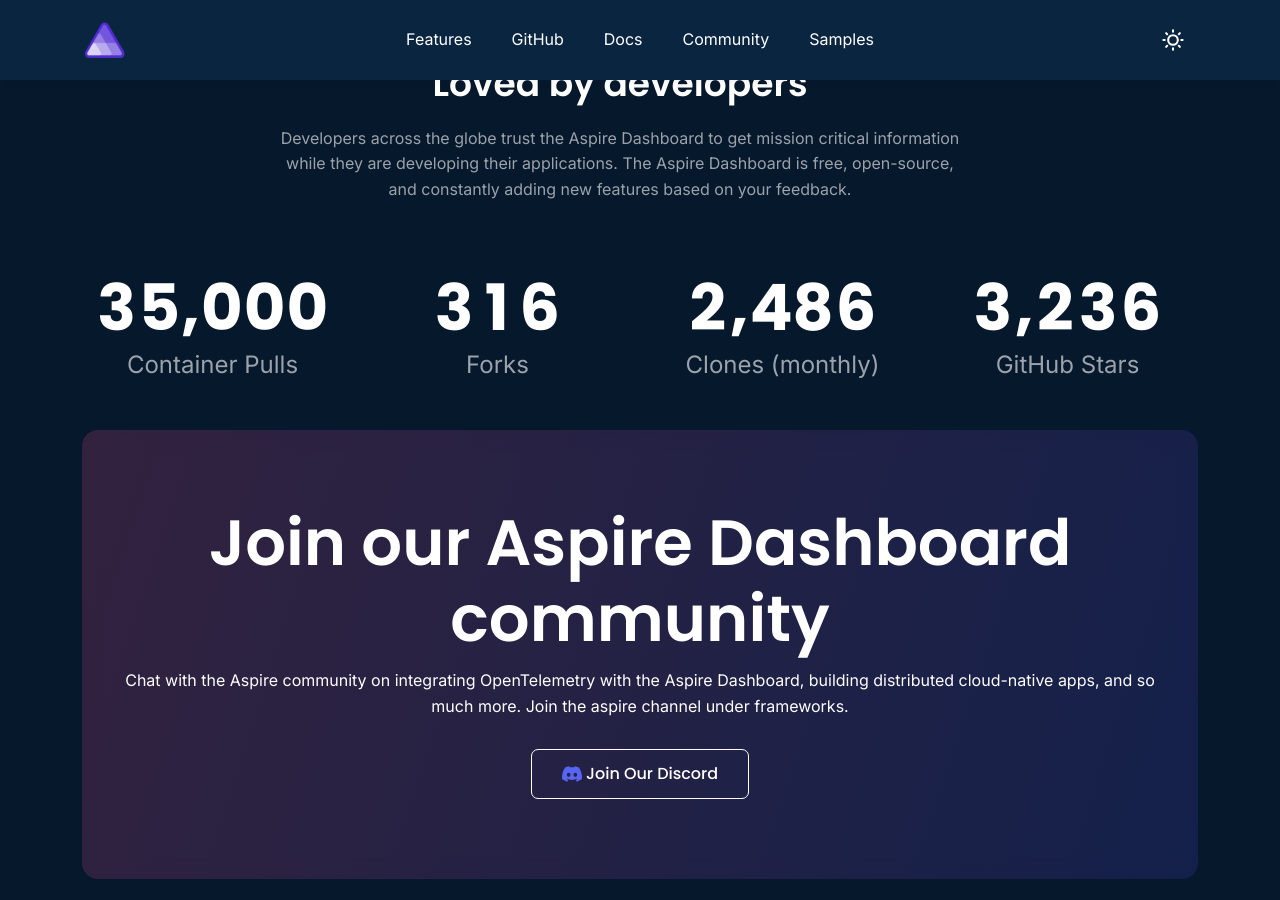
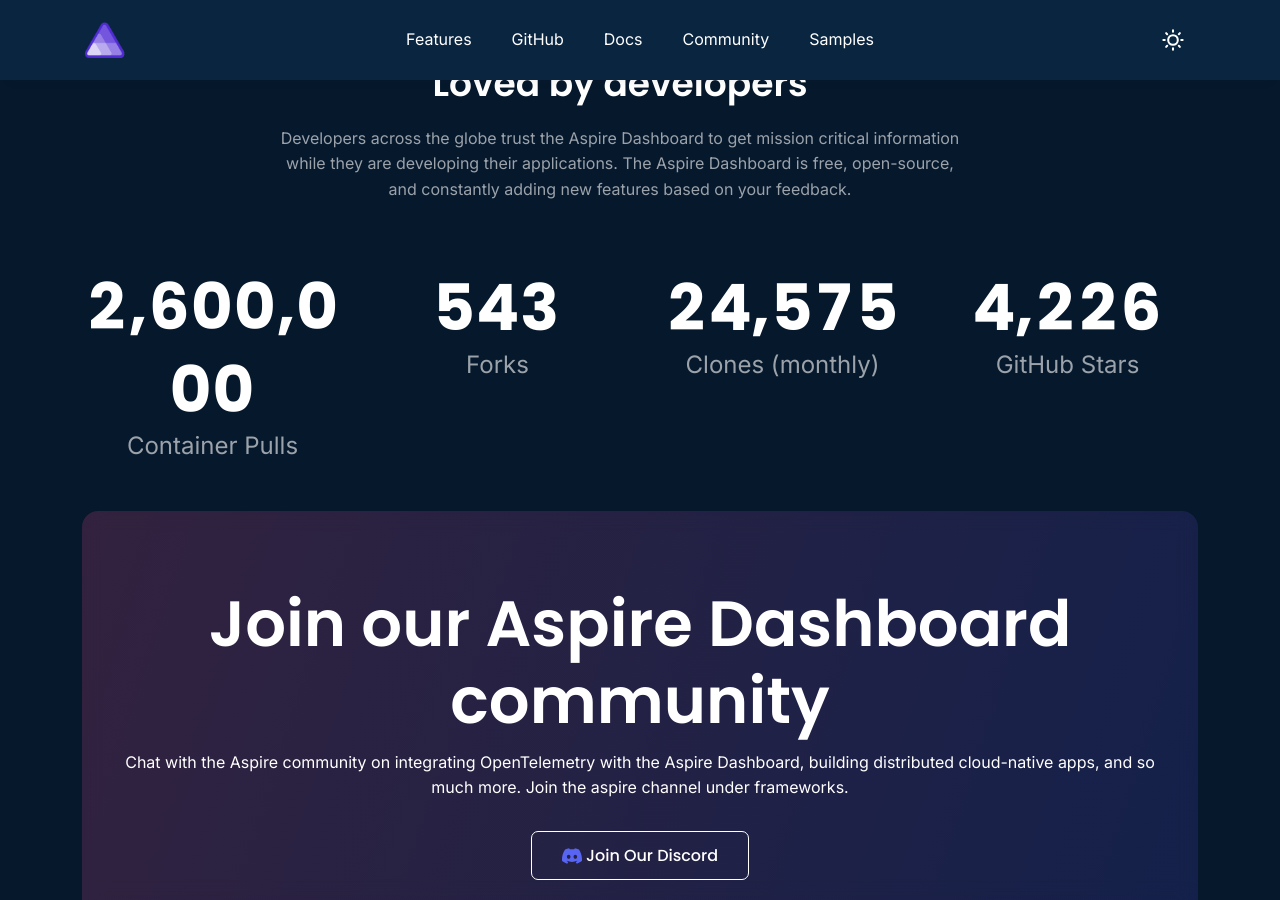
Before and after one commit to aspire-dashboard/website, a Jekyll site: the page built from index.md, in a window 1280 px wide and 900 px high, scrolled down 6132 px. Built offline with Jekyll 4.4.1, drawn with Linux system fonts in a browser that asks for light colours; part of the change alters nothing that is shown.

```diff
--- a/index.md
+++ b/index.md
@@ -35,13 +35,13 @@ github:
   text: Developers across the globe trust the Aspire Dashboard to get mission critical information while they are developing their applications. The Aspire Dashboard is free,  open-source, and constantly adding new features based on your feedback.
   list:
     - title: Container Pulls
-      number: 35000
+      number: 2600000
     - title: Forks
-      number: 316
+      number: 543
     - title: Clones (monthly)
-      number: 2486
+      number: 24575
     - title: GitHub Stars
-      number: 3236
+      number: 4226
   star:
     title: GitGub Stars
     number: "3"
```
